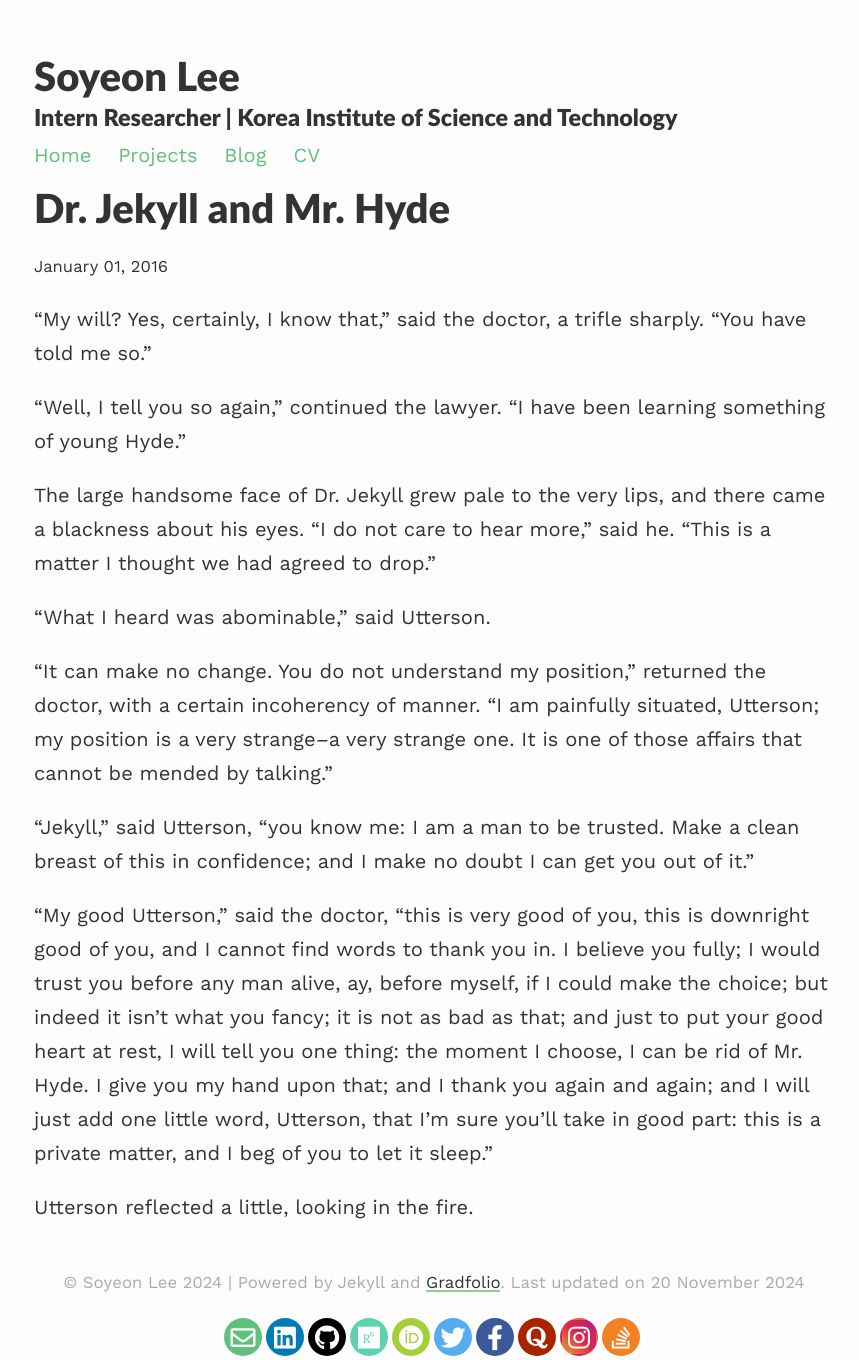
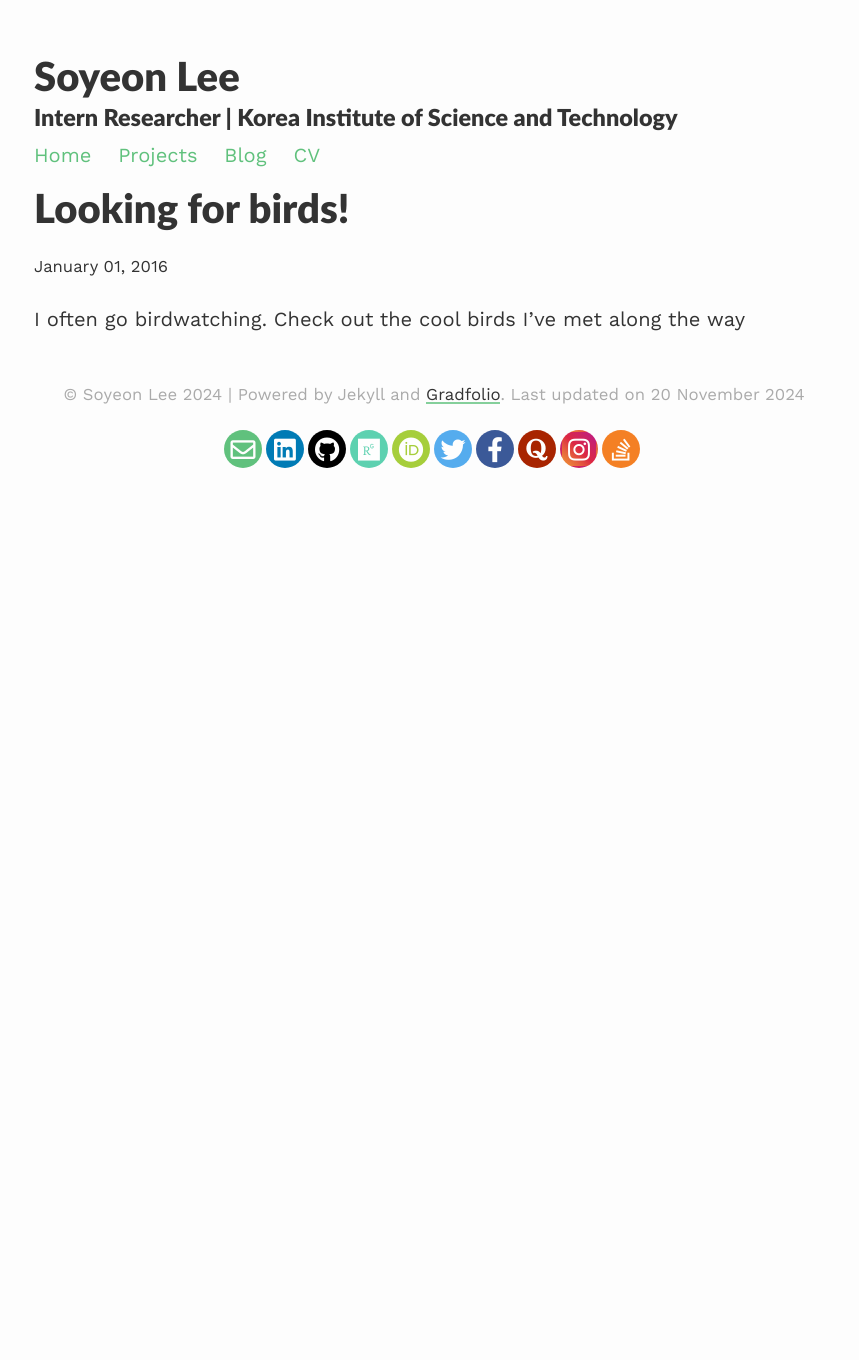
Before and after one commit to soysilver/soysilvery, a Jekyll site: the page built from _posts/2016-01-01-jekyll.md, in a window 1280 px wide. Shown: the whole page, without its empty margins (206-1065 px from the left). Built offline with Jekyll 4.4.1, drawn with Linux system fonts in a browser that asks for light colours; nearby versions of some CDN libraries; after the commit the page ends 980 px from its top, so only the background shows below that.

Commit message:
Update 2016-01-01-jekyll.md

```diff
--- a/_posts/2016-01-01-jekyll.md
+++ b/_posts/2016-01-01-jekyll.md
@@ -1,20 +1,7 @@
 ---
 layout: post
-title: "Dr. Jekyll and Mr. Hyde"
+title: "Looking for birds!"
 ---
 
-“My will? Yes, certainly, I know that,” said the doctor, a trifle sharply. “You have told me so.”
-
-“Well, I tell you so again,” continued the lawyer. “I have been learning something of young Hyde.”
-
-The large handsome face of Dr. Jekyll grew pale to the very lips, and there came a blackness about his eyes. “I do not care to hear more,” said he. “This is a matter I thought we had agreed to drop.”
-
-“What I heard was abominable,” said Utterson.
-
-“It can make no change. You do not understand my position,” returned the doctor, with a certain incoherency of manner. “I am painfully situated, Utterson; my position is a very strange--a very strange one. It is one of those affairs that cannot be mended by talking.”
-
-“Jekyll,” said Utterson, “you know me: I am a man to be trusted. Make a clean breast of this in confidence; and I make no doubt I can get you out of it.”
-
-“My good Utterson,” said the doctor, “this is very good of you, this is downright good of you, and I cannot find words to thank you in. I believe you fully; I would trust you before any man alive, ay, before myself, if I could make the choice; but indeed it isn’t what you fancy; it is not as bad as that; and just to put your good heart at rest, I will tell you one thing: the moment I choose, I can be rid of Mr. Hyde. I give you my hand upon that; and I thank you again and again; and I will just add one little word, Utterson, that I’m sure you’ll take in good part: this is a private matter, and I beg of you to let it sleep.”
-
-Utterson reflected a little, looking in the fire.
+I often go birdwatching.
+Check out the cool birds I've met along the way
```
